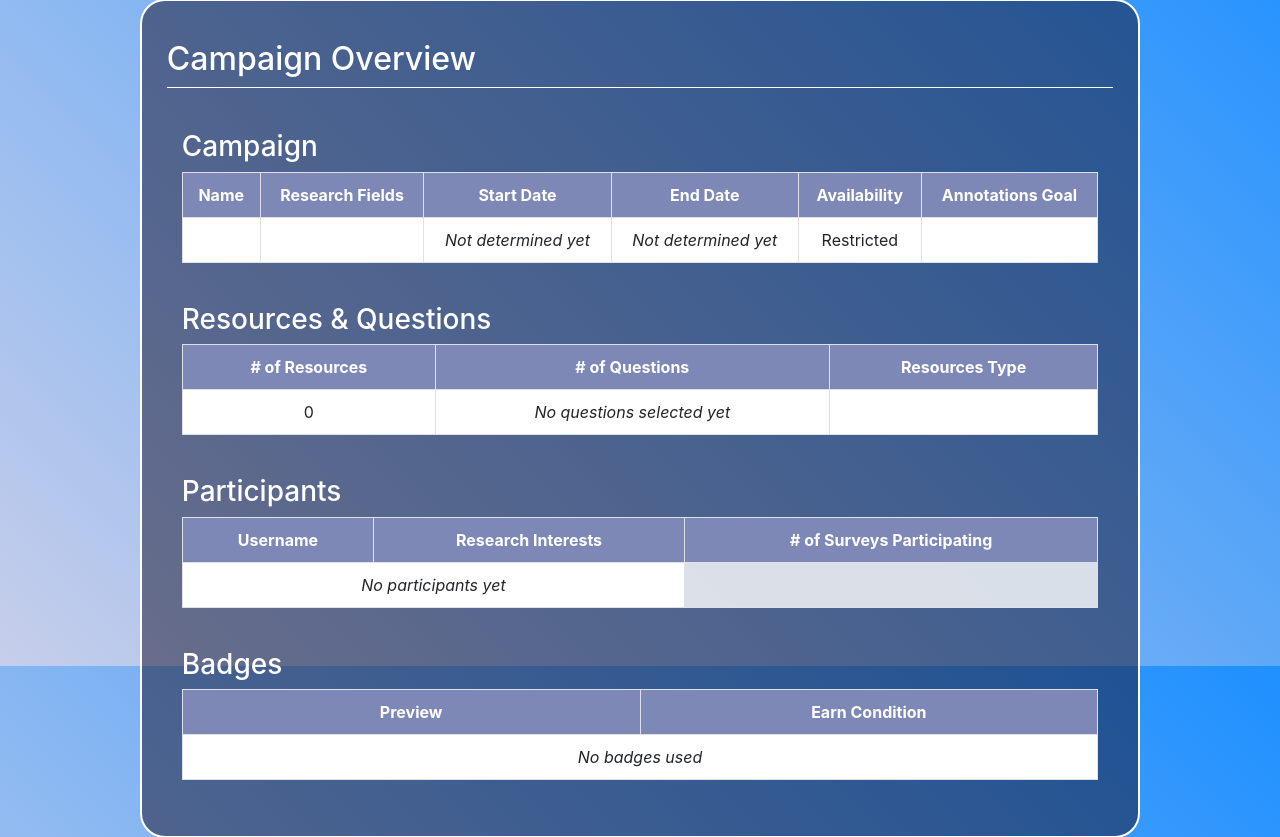
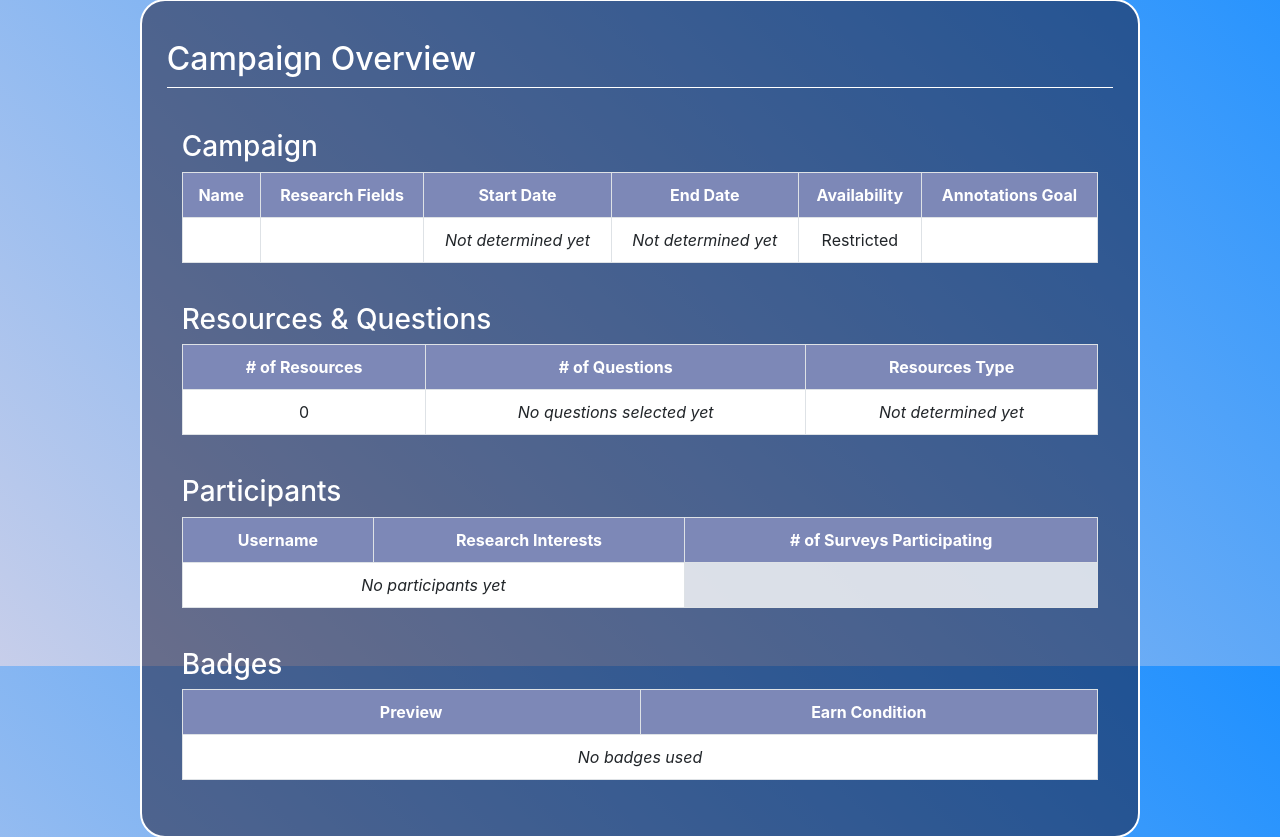
Before and after one commit to athenarc/SurvAnnT, a Yii app: the page made by views/site/surveysview.php in a window 1280 px wide. Shown: the part 134-971 px from the top of the page. Run offline with PHP 8.4 and a stand-in for Yii, Linux system fonts and the light colour scheme; the template is opened without the code that fills it, so the values that code supplies are empty; some libraries are stand-ins or nearby versions; some web fonts are replaced.

Commit message:
Survey View functionality improved

```diff
--- a/views/site/surveysview.php
+++ b/views/site/surveysview.php
@@ -69,7 +69,7 @@ $date = date('Y-m-d hh:mm', time());
                         <td> <?= ( ! is_null ( $survey->getCollection()->one() ) ) ? sizeof( $survey->getCollection()->one()->getResources()->all() ) : '<i> No resources selected yet </i>' ?>
                         </td>
                         <td> <?= sizeof( $survey->getQuestions()->all() ) > 0 ? sizeof( $survey->getQuestions()->all() ) : '<i>No questions selected yet</i>' ?> </td>
-                        <td> <?= ( ! is_null ( $survey->getCollection()->one() ) ) ? ucwords( $survey->getCollection()->one()->getResources()->one()['type']) : '<i> Not determined yet </i>' ?>
+                        <td> <?= ( ! is_null ( $survey->getCollection()->one() ) && isset( $survey->getCollection()->one()->getResources()->one()['type'] ) ) ? ucwords( $survey->getCollection()->one()->getResources()->one()['type']) : '<i> Not determined yet </i>' ?>
                         </td>
                     </tr>
                 </table>
```
